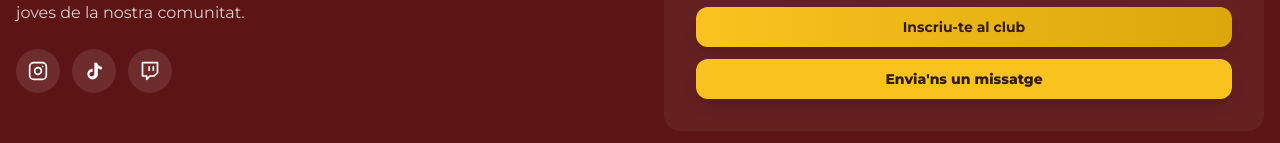
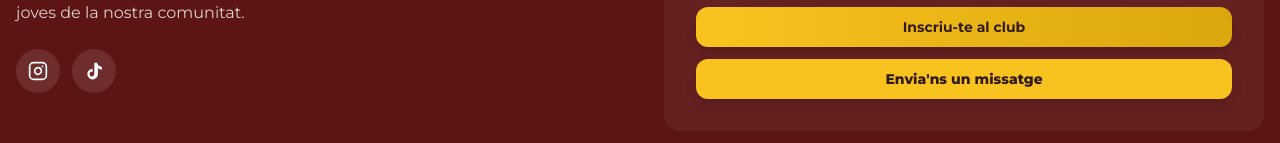
Before and after one commit to Hugusss/futsalreus-website, a React (Vite) app: page /competicions in a window 1280 px wide. Shown: the part 2671-2814 px from the top of the page. Built offline with nearby package versions, Linux system fonts and the light colour scheme; no server answers; the HTML template or start-up script is replaced by a standard one.

Commit message:
Remove the Twitch link
Part of #27

```diff
--- a/index.html
+++ b/index.html
@@ -49,8 +49,7 @@
         },
         "sameAs": [
           "https://www.instagram.com/fsmontsantreus/",
-          "https://www.tiktok.com/@fsmontsantreus",
-          "https://www.twitch.tv/fsmontsantreus"
+          "https://www.tiktok.com/@fsmontsantreus"
         ]
       }
     </script>
--- a/src/components/Footer.tsx
+++ b/src/components/Footer.tsx
@@ -1,5 +1,5 @@
 import { Link } from "react-router-dom";
-import { Instagram, Twitch, Mail, Phone, MapPin } from "lucide-react";
+import { Instagram, Mail, Phone, MapPin } from "lucide-react";
 import { Button } from "@/components/ui/button";
 import logo from "@/assets/logo.png";
 import type { Language } from "@/App";
@@ -29,7 +29,6 @@ const MAPS_URL =
 const socialLinks = [
   { icon: Instagram, href: "https://www.instagram.com/fsmontsantreus/", label: "Instagram" },
   { icon: TikTok, href: "https://www.tiktok.com/@fsmontsantreus", label: "TikTok" },
-  { icon: Twitch, href: "https://www.twitch.tv/fsmontsantreus", label: "Twitch" },
 ];
 
 const contactInfo: ContactItem[] = [
```
